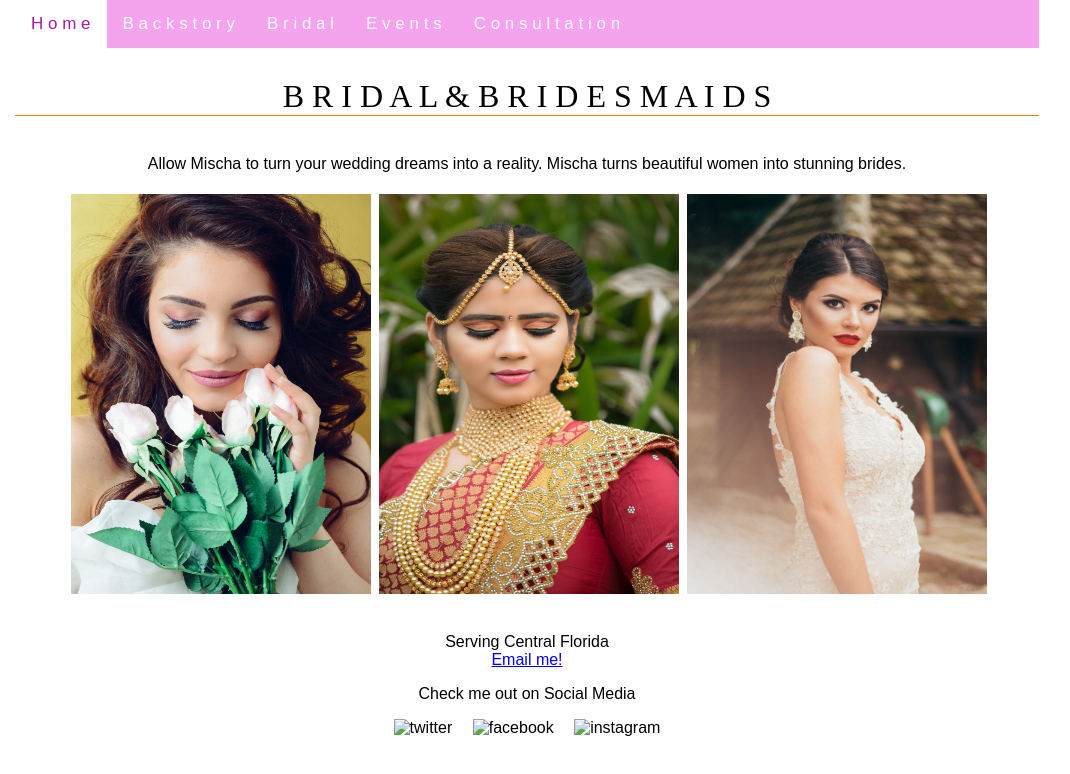
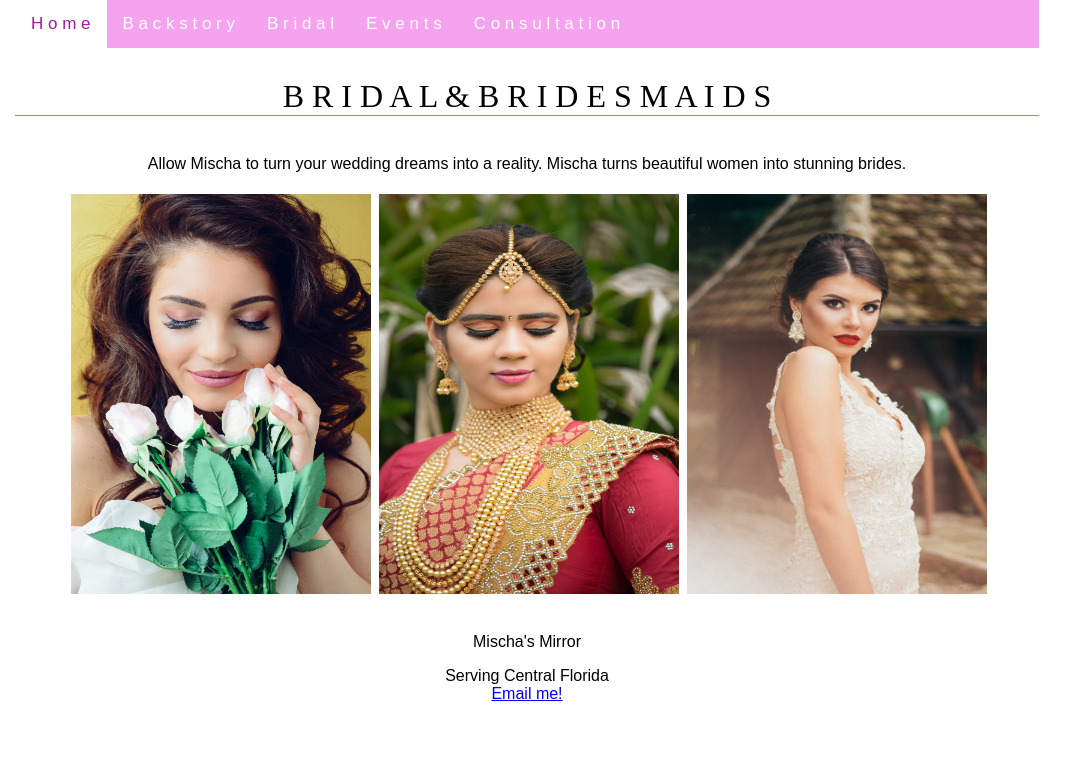
Before and after one commit to itsjlove/fid, a plain HTML site: page mischasmirror/bridal.html in a window 1280 px wide. Shown: the whole page, without its empty margins (113-1183 px from the left). Drawn offline with Linux system fonts and the light colour scheme.

Commit message:
Update bridal.html

```diff
--- a/mischasmirror/bridal.html
+++ b/mischasmirror/bridal.html
@@ -59,16 +59,12 @@ Allow Mischa to turn your wedding dreams into a reality. Mischa turns beautiful
 
   <footer>
 <center>
+<p>Mischa's Mirror <br>
    <p>Serving Central Florida <br>
    <a href="mailto:itsjlove@live.seminolestate.edu">Email me!</a>
  </p>
 
 <center>
-
-    <p> Check me out on Social Media </p>
-    <p><img src="icons/twitter.svg" alt="twitter">
-      <img src="icons/facebook.svg" alt="facebook">
-      <img src="icons/instagram.svg" alt="instagram"></p>
   </footer>
 
 </body>
```
